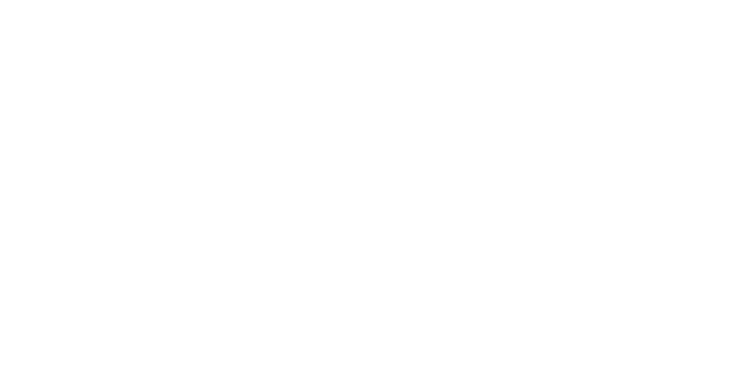
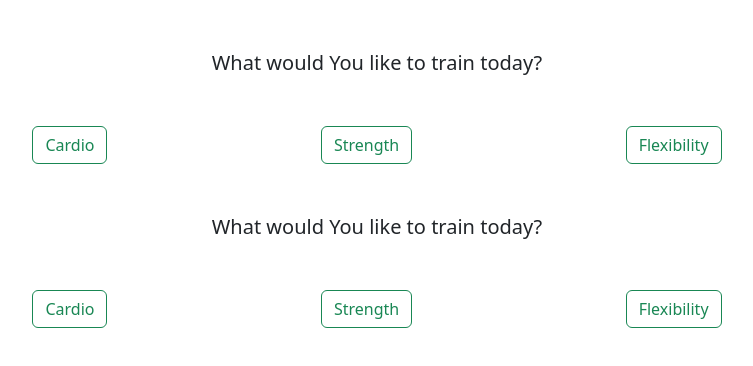
Before and after one commit to GosiaZaremba/gym-buddy, an Angular app: page /new-training-session in a window 1280 px wide. Before the commit this address led to /. Shown: the top 366 px of the page, without its empty margins (263-1016 px from the left). Built offline with nearby package versions, Linux system fonts and the light colour scheme.

Commit message:
Added main component, buttons for navigation and routes.

```diff
--- a/src/app/app.component.html
+++ b/src/app/app.component.html
@@ -1,4 +1,6 @@
 <main class="main">
-  <div class="content"></div>
+  <body>
+    <app-main-page />
+  </body>
 </main>
 <router-outlet />
--- a/src/app/app.component.ts
+++ b/src/app/app.component.ts
@@ -1,12 +1,13 @@
 import { Component } from '@angular/core';
 import { RouterOutlet } from '@angular/router';
+import { MainPageComponent } from './components/main-page/main-page.component';
 
 @Component({
   selector: 'app-root',
   standalone: true,
-  imports: [RouterOutlet],
+  imports: [RouterOutlet, MainPageComponent],
   templateUrl: './app.component.html',
-  styleUrl: './app.component.sass'
+  styleUrl: './app.component.sass',
 })
 export class AppComponent {
   title = 'gym-buddy';
--- a/src/app/app.routes.ts
+++ b/src/app/app.routes.ts
@@ -1,3 +1,11 @@
 import { Routes } from '@angular/router';
 
-export const routes: Routes = [];
+export const routes: Routes = [
+  {
+    path: 'new-training-session',
+    loadComponent: () =>
+      import('./components/main-page/main-page.component').then(
+        (m) => m.MainPageComponent
+      ), // Placeholder, replace with your target component
+  },
+];
--- /dev/null
+++ b/src/app/components/main-page/main-page.component.html
@@ -0,0 +1,19 @@
+<div>
+  <div class="text-center my-5">
+    <p class="lead">What would You like to train today?</p>
+  </div>
+  <div class="container d-flex justify-content-evenly flex-wrap">
+    <button class="btn btn-outline-success" (click)="goToTraining('cardio')">
+      Cardio
+    </button>
+    <button class="btn btn-outline-success" (click)="goToTraining('strength')">
+      Strength
+    </button>
+    <button
+      class="btn btn-outline-success"
+      (click)="goToTraining('flexibility')"
+    >
+      Flexibility
+    </button>
+  </div>
+</div>
--- /dev/null
+++ b/src/app/components/main-page/main-page.component.ts
@@ -0,0 +1,19 @@
+import { Component } from '@angular/core';
+import { Router } from '@angular/router';
+
+@Component({
+  selector: 'app-main-page',
+  standalone: true,
+  imports: [],
+  templateUrl: './main-page.component.html',
+  styleUrl: './main-page.component.sass',
+})
+export class MainPageComponent {
+  constructor(private router: Router) {}
+
+  goToTraining(type: string) {
+    this.router.navigate(['/new-training-session'], {
+      state: { trainingType: type },
+    });
+  }
+}
--- a/src/styles.sass
+++ b/src/styles.sass
@@ -1 +1,6 @@
-/* You can add global styles to this file, and also import other style files */
+@import url('https://fonts.googleapis.com/css2?family=Inter:ital,opsz,wght@0,14..32,100..900;1,14..32,100..900&display=swap')
+
+body
+  font-family: "Inter", sans-serif
+  font-optical-sizing: auto
+  font-style: normal
```
Also changed, not shown: src/app/components/main-page/main-page.component.sass (added), 1 other file (tests, documents, lock files or other folders).
